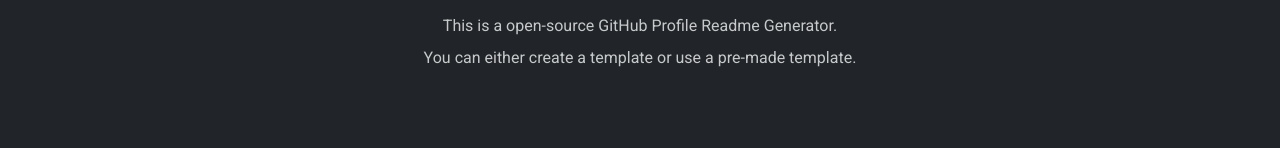
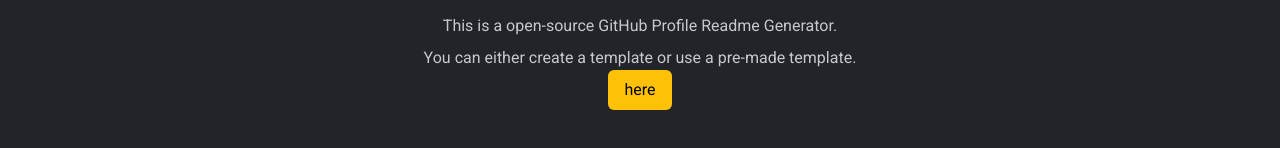
Before and after one commit to atilagulers/github-profile-readme-generator, a Next.js app: page / in a window 1280 px wide. Shown: the part 244-392 px from the top of the page. Built offline with nearby package versions, Linux system fonts and the light colour scheme; no server answers.

Commit message:
add button style

```diff
--- a/src/app/page.tsx
+++ b/src/app/page.tsx
@@ -11,6 +11,7 @@
         <p>This is a open-source GitHub Profile Readme Generator.</p>
         <p> You can either create a template or use a pre-made template.</p>
       </div>
+      <button className="btn btn-primary">here</button>
     </section>
   );
 };
--- a/src/styles/globals.css
+++ b/src/styles/globals.css
@@ -5,6 +5,10 @@
 @tailwind utilities;
 
 /* Tailwind Styles */
+
+:root {
+  --colors-primary-DEFAULT: theme('colors.primary.DEFAULT');
+}
 
 html,
 body {
@@ -16,10 +20,21 @@
   /*@apply relative z-10 flex justify-center items-center flex-col max-w-7xl mx-auto sm:px-16 px-6;*/
 }
 
+/* Buttons */
+.btn {
+  @apply px-4 py-2 rounded-md transition ease-in-out duration-150;
+}
+
+.btn-primary {
+  @apply bg-primary hover:bg-primary-light text-black;
+}
+
 /* Gradients */
 .header-primary-gradient {
   @apply bg-gradient-radial from-primary  via-orange-400 to-primary bg-clip-text text-transparent;
 }
+
+/* Custom Styles */
 
 .flex-center {
   @apply flex justify-center items-center;
--- a/tailwind.config.ts
+++ b/tailwind.config.ts
@@ -20,14 +20,14 @@
       },
       colors: {
         primary: {
-          light: '#FFC107',
+          light: '#FFD700',
           DEFAULT: '#FFC107',
-          dark: '#FFD700',
+          dark: '#FFC107',
         },
         secondary: {
-          light: '#FFC107',
+          light: '#FFD700',
           DEFAULT: '#FFC107',
-          dark: '#FFD700',
+          dark: '#FBC107',
         },
         light: {
           DEFAULT: '#F8F9FA',
```
